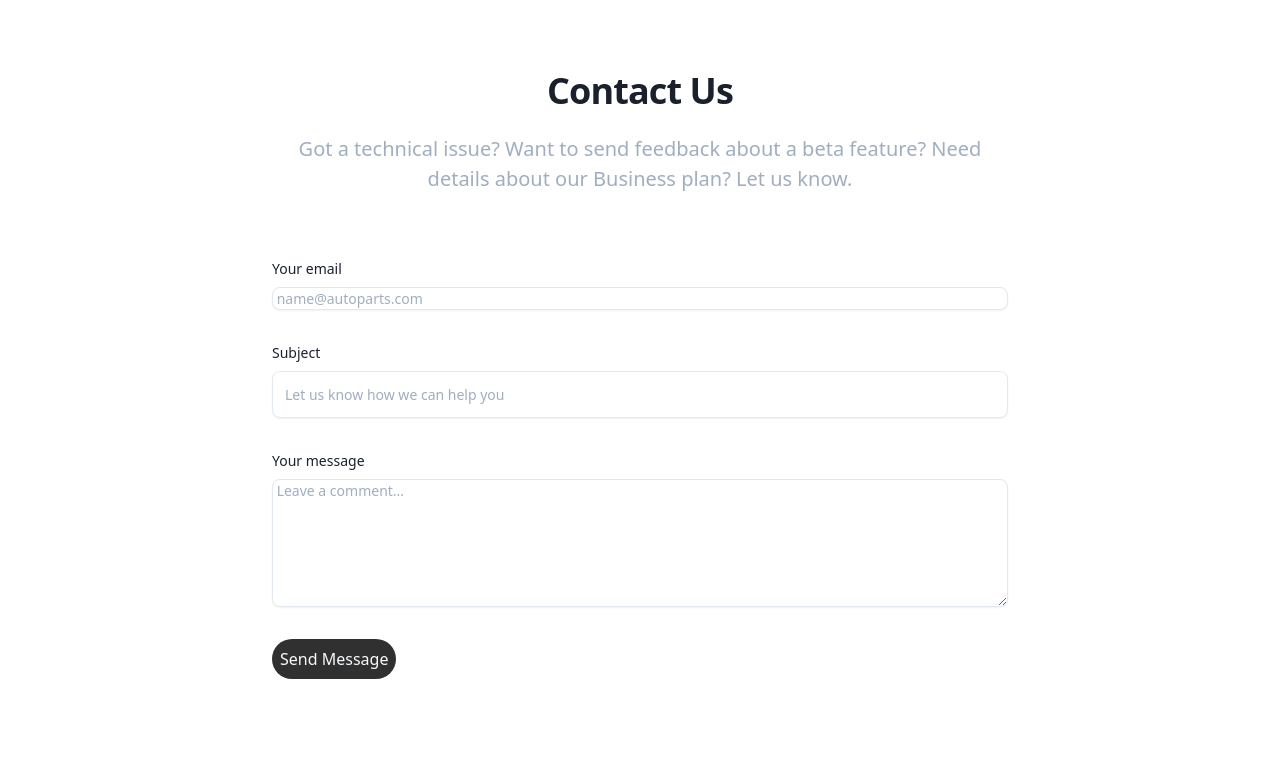
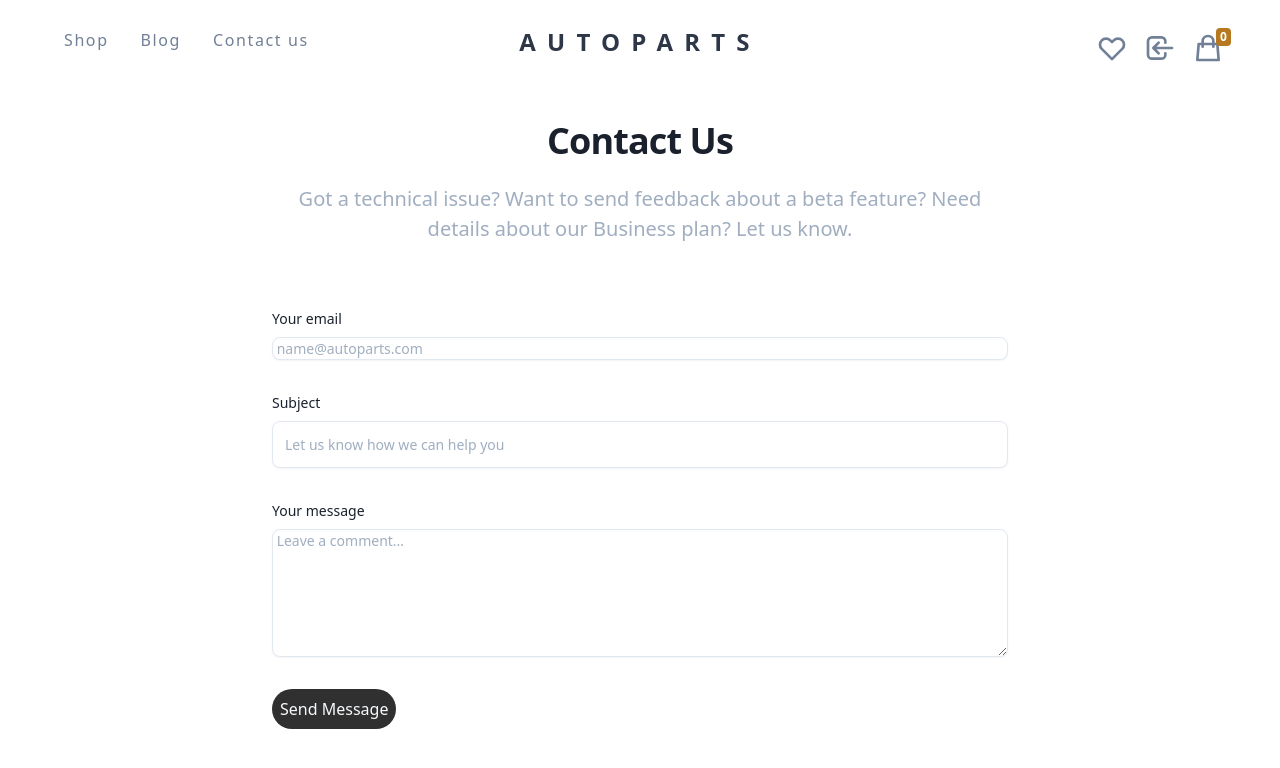
Before and after one commit to DeeKoders/MERN_FYP, a React (Create React App) app in the folder client/: page /contact-us in a window 1280 px wide. Shown: the top 768 px of the page. Built offline with nearby package versions, Linux system fonts and the light colour scheme.

Commit message:
Update contact-us.js

```diff
--- a/client/src/components/shop/contact-us.js
+++ b/client/src/components/shop/contact-us.js
@@ -1,8 +1,11 @@
 import React from "react";
+import { Navber } from "./partials";
 
 const ContactUs = () => {
   return (
     <div>
+      <Navber></Navber>
+      <div style={{ height: "50px" }}></div>
       <section class="bg-white dark:bg-gray-900">
         <div class="py-8 lg:py-16 px-4 mx-auto max-w-screen-md">
           <h2 class="mb-4 text-4xl tracking-tight font-extrabold text-center text-gray-900 dark:text-white">
```
